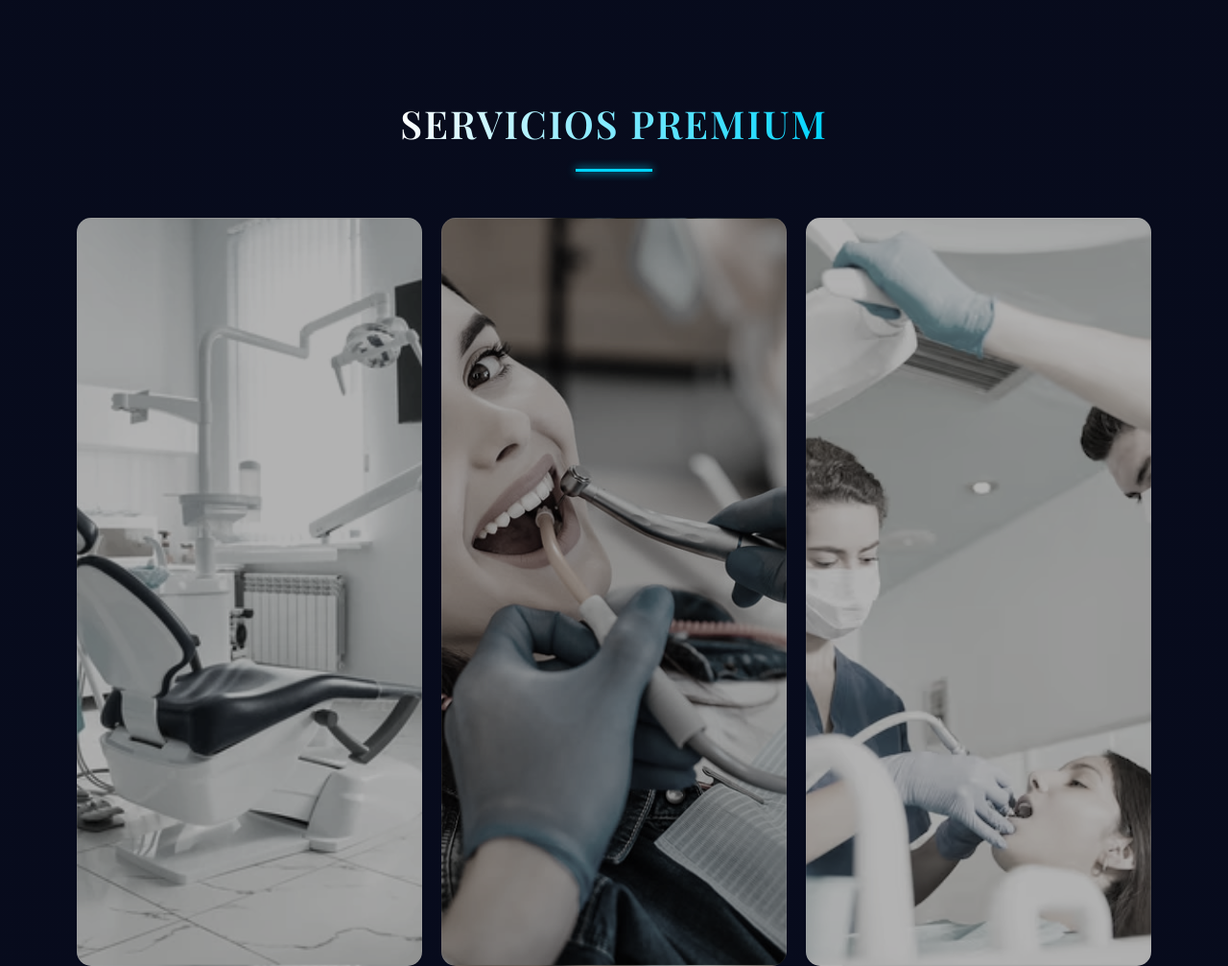
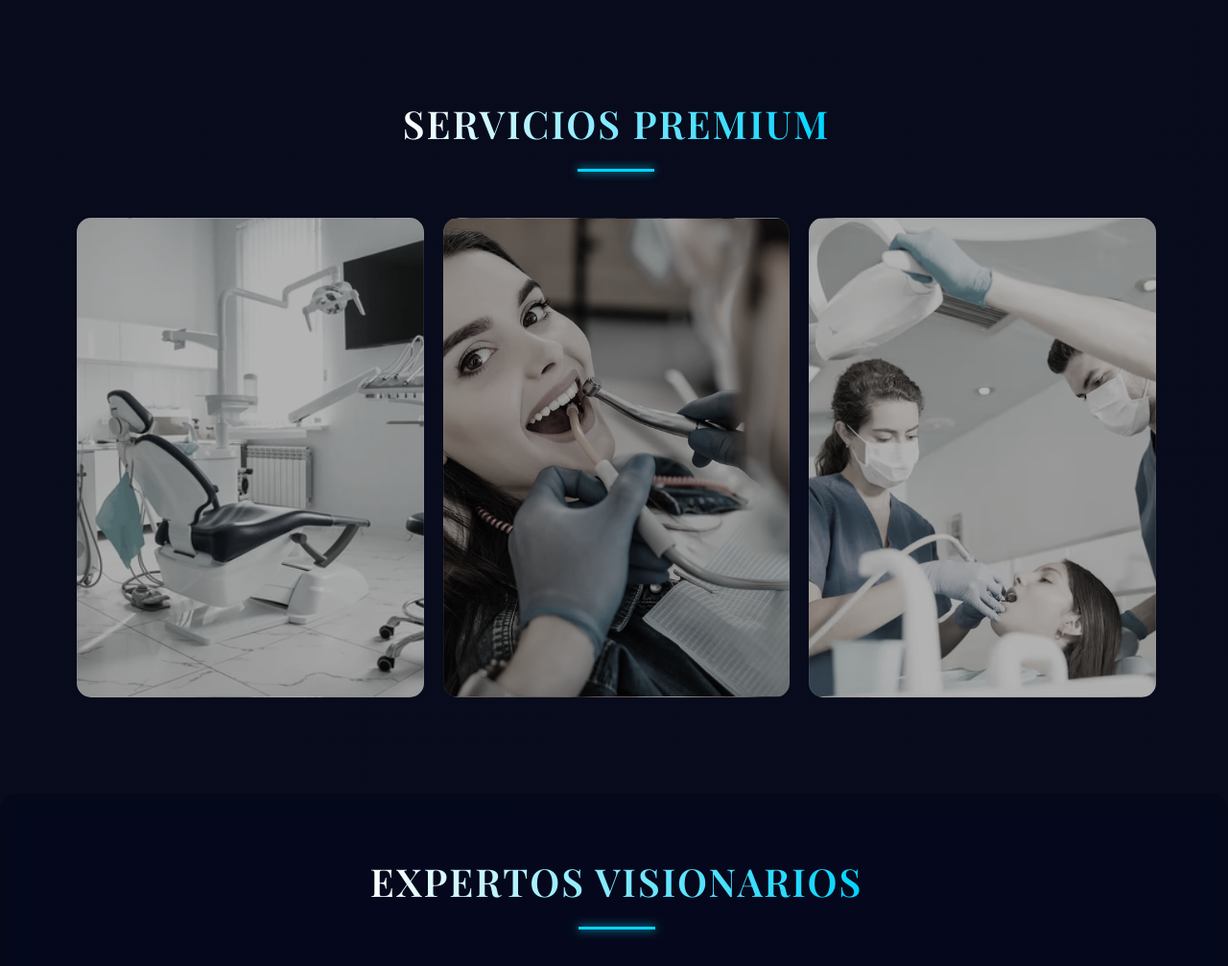
Before and after one commit to JhonCaja/odonto, a plain HTML site: page index.html in a window 1280 px wide. Shown: the part 803-1810 px from the top of the page at 96% size. Drawn offline with nearby package versions, Linux system fonts and the light colour scheme; grey boxes are pictures that could not be loaded; a web font is replaced by a local one.

Commit message:
segunda version

```diff
--- a/styles.css
+++ b/styles.css
@@ -243,7 +243,7 @@ body {
            ========================================= */
         .container-limit {
             width: 100%;
-            padding-right: 30px;
+            padding-right: 25px;
             padding-left: 30px;
             margin-right: auto;
             margin-left: auto;
@@ -273,7 +273,7 @@ body {
 #nav-list {
     display: flex;
     align-items: center;
-    gap: 20px;
+    gap: 15px;
     list-style: none; /* Quita los puntos de la lista */
     margin: 0px;
     padding: 0;
@@ -657,7 +657,7 @@ nav a:hover::after { width: 100%; }
 
         .stage {
             width: 100%;
-            height: 780px;
+            height: 500px;
             display: flex;
             justify-content: center;
             transition: all 0.25s ease-in-out;
```
